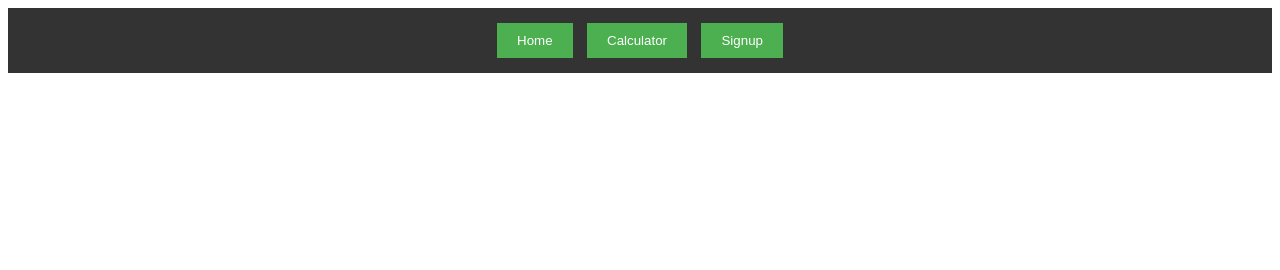
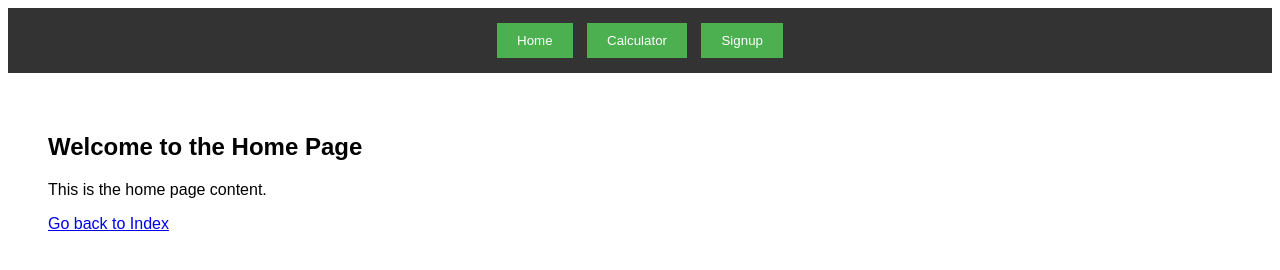
Before and after one commit to REDDY3811/calculator, a plain HTML site: page index.html in a window 1280 px wide. Drawn offline with Linux system fonts and the light colour scheme.

Commit message:
Update index.html

```diff
--- a/index.html
+++ b/index.html
@@ -30,7 +30,7 @@
 
         // Load home page by default
         window.onload = function () {
-            loadPage('C:\Users\JAKKA\Downloads\project\home.html');
+            loadPage('home.html');
         };
     </script>
 </body>
```
